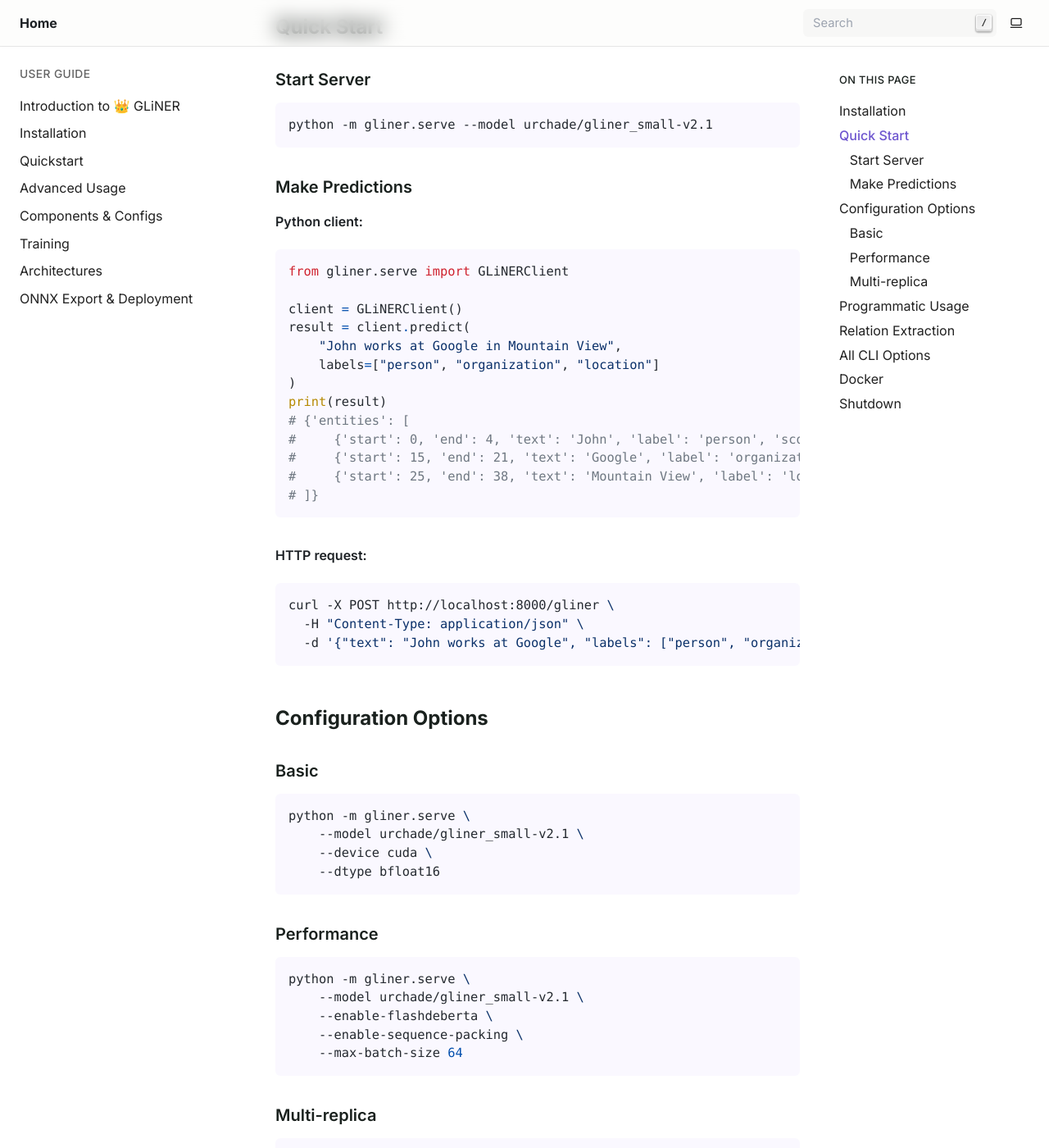
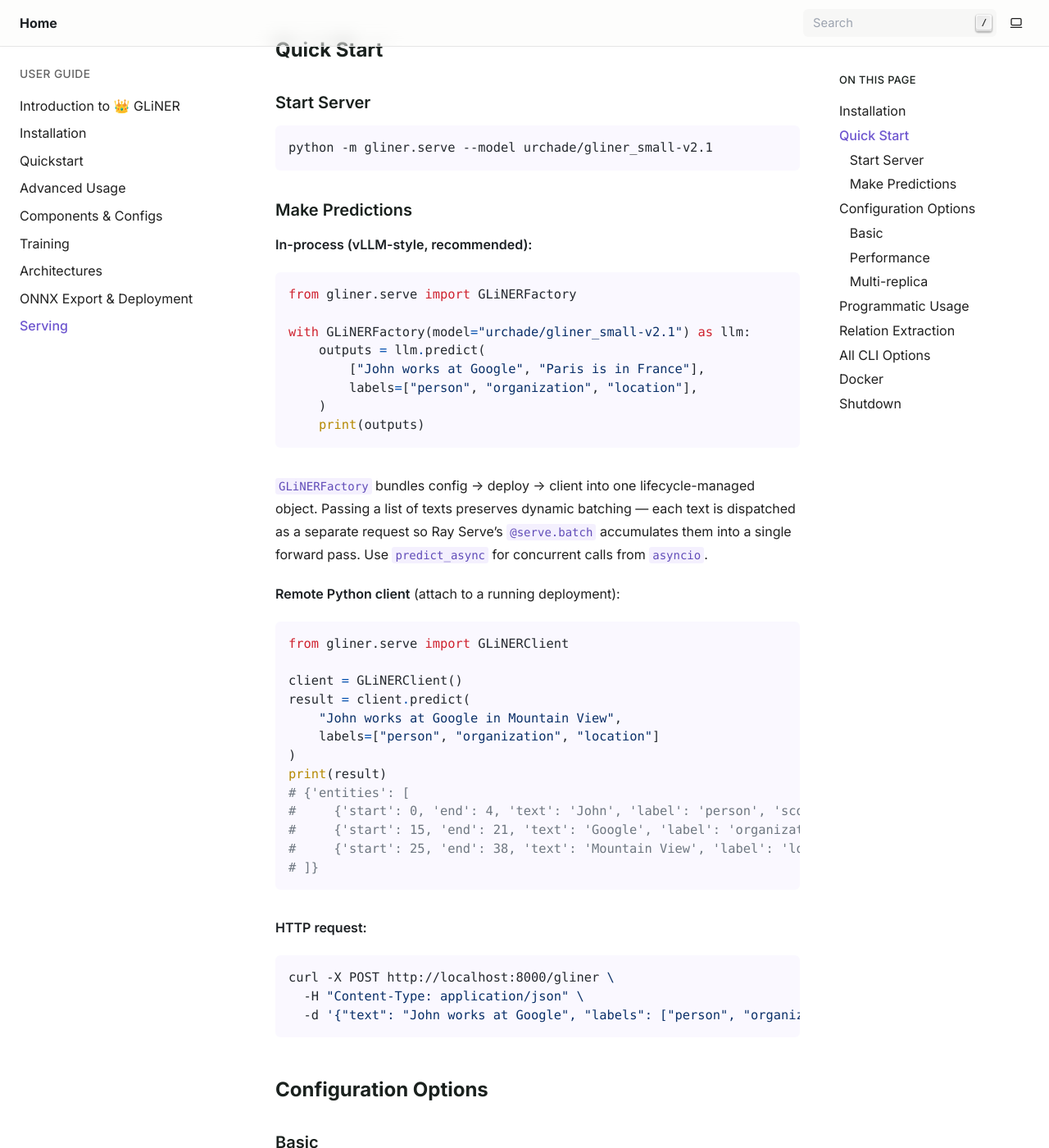
Before and after one commit to urchade/GLiNER, a Sphinx documentation site: the page built from docs/serving.md, in a window 1280 px wide and 1400 px high, scrolled down 588 px. Shown: the whole window at 82% size. Built offline with Sphinx 7.4.7, drawn with Linux system fonts in a browser that asks for light colours; pages that are not in the unit, such as notebooks, are missing from menus; some of the changed text lies outside the part shown.

Commit message:
upate docs

````diff
--- a/docs/serving.md
+++ b/docs/serving.md
@@ -1,6 +1,6 @@
-# GLiNER Serve
+# Serving
 
-Ray Serve deployment for GLiNER with dynamic batching and memory-aware batch sizing.
+Production deployment for GLiNER via [Ray Serve](https://docs.ray.io/en/latest/serve/index.html), with dynamic batching, memory-aware batch sizing, precompiled power-of-two batch sizes, and multi-replica scaling. Source lives under [`gliner/serve/`](https://github.com/urchade/GLiNER/tree/main/gliner/serve).
 
 ## Installation
 
@@ -24,7 +24,25 @@ python -m gliner.serve --model urchade/gliner_small-v2.1
 
 ### Make Predictions
 
-**Python client:**
+**In-process (vLLM-style, recommended):**
+```python
+from gliner.serve import GLiNERFactory
+
+with GLiNERFactory(model="urchade/gliner_small-v2.1") as llm:
+    outputs = llm.predict(
+        ["John works at Google", "Paris is in France"],
+        labels=["person", "organization", "location"],
+    )
+    print(outputs)
+```
+
+`GLiNERFactory` bundles config → deploy → client into one lifecycle-managed
+object. Passing a list of texts preserves dynamic batching — each text is
+dispatched as a separate request so Ray Serve's ``@serve.batch`` accumulates
+them into a single forward pass. Use `predict_async` for concurrent calls
+from `asyncio`.
+
+**Remote Python client** (attach to a running deployment):
 ```python
 from gliner.serve import GLiNERClient
 
@@ -77,8 +95,10 @@ python -m gliner.serve \
 
 ## Programmatic Usage
 
+Preferred (vLLM-style):
+
 ```python
-from gliner.serve import GLiNERServeConfig, serve
+from gliner.serve import GLiNERFactory, GLiNERServeConfig
 
 config = GLiNERServeConfig(
     model="urchade/gliner_small-v2.1",
@@ -89,9 +109,19 @@ config = GLiNERServeConfig(
     enable_flashdeberta=True,
 )
 
-handle = serve(config)
+llm = GLiNERFactory(config=config)
+try:
+    result = llm.predict("John works at Google", ["person", "organization"])
+finally:
+    llm.shutdown()
+```
 
-# Make predictions via handle
+Low-level (direct handle, for advanced use — returns Ray ObjectRefs):
+
+```python
+from gliner.serve import GLiNERServeConfig, serve
+
+handle = serve(GLiNERServeConfig(model="urchade/gliner_small-v2.1"))
 ref = handle.predict.remote("John works at Google", ["person", "organization"])
 result = ref.result()
 ```
````
Also changed, not shown: docs/index.md (+1 -0 lines).
